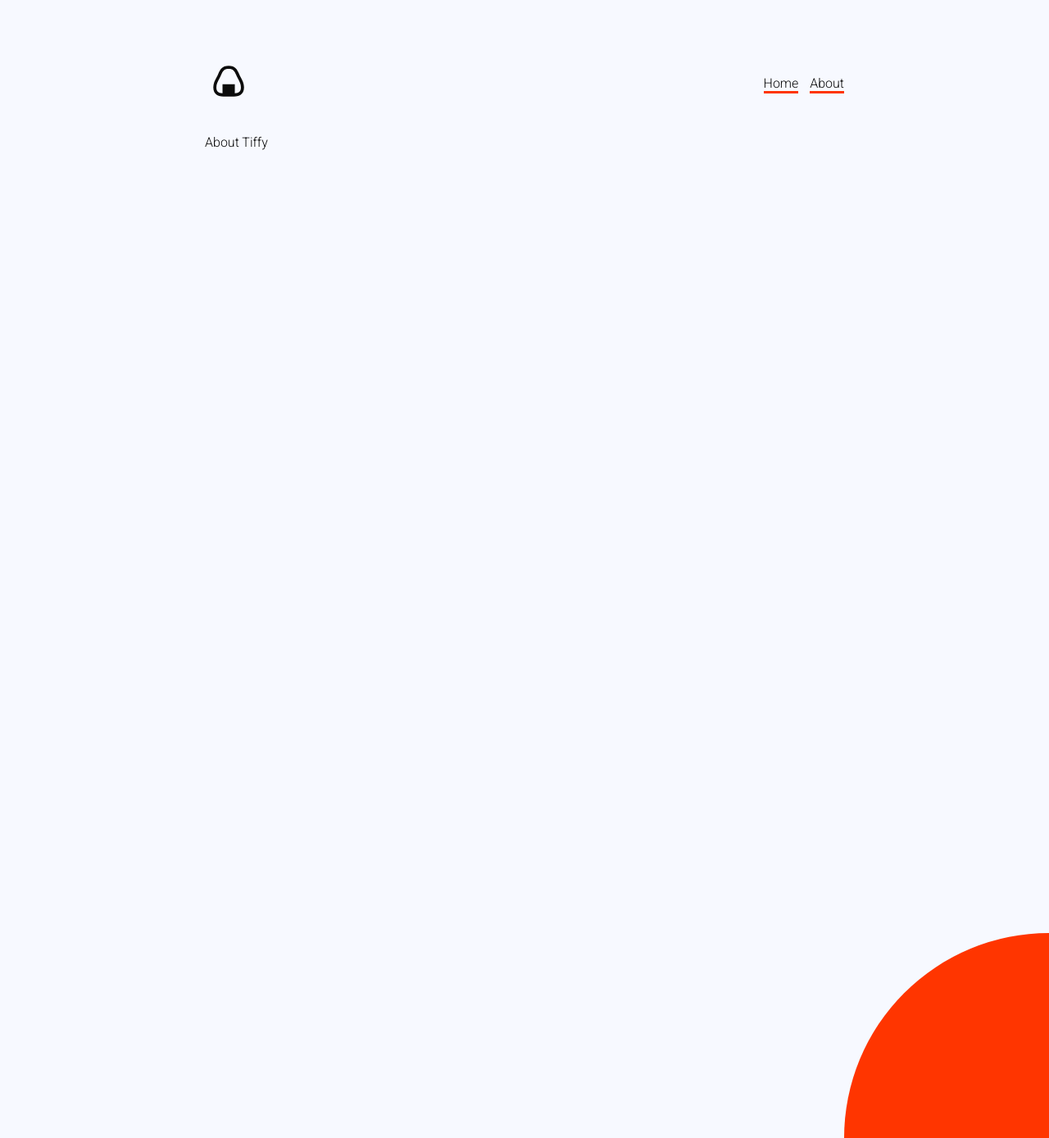
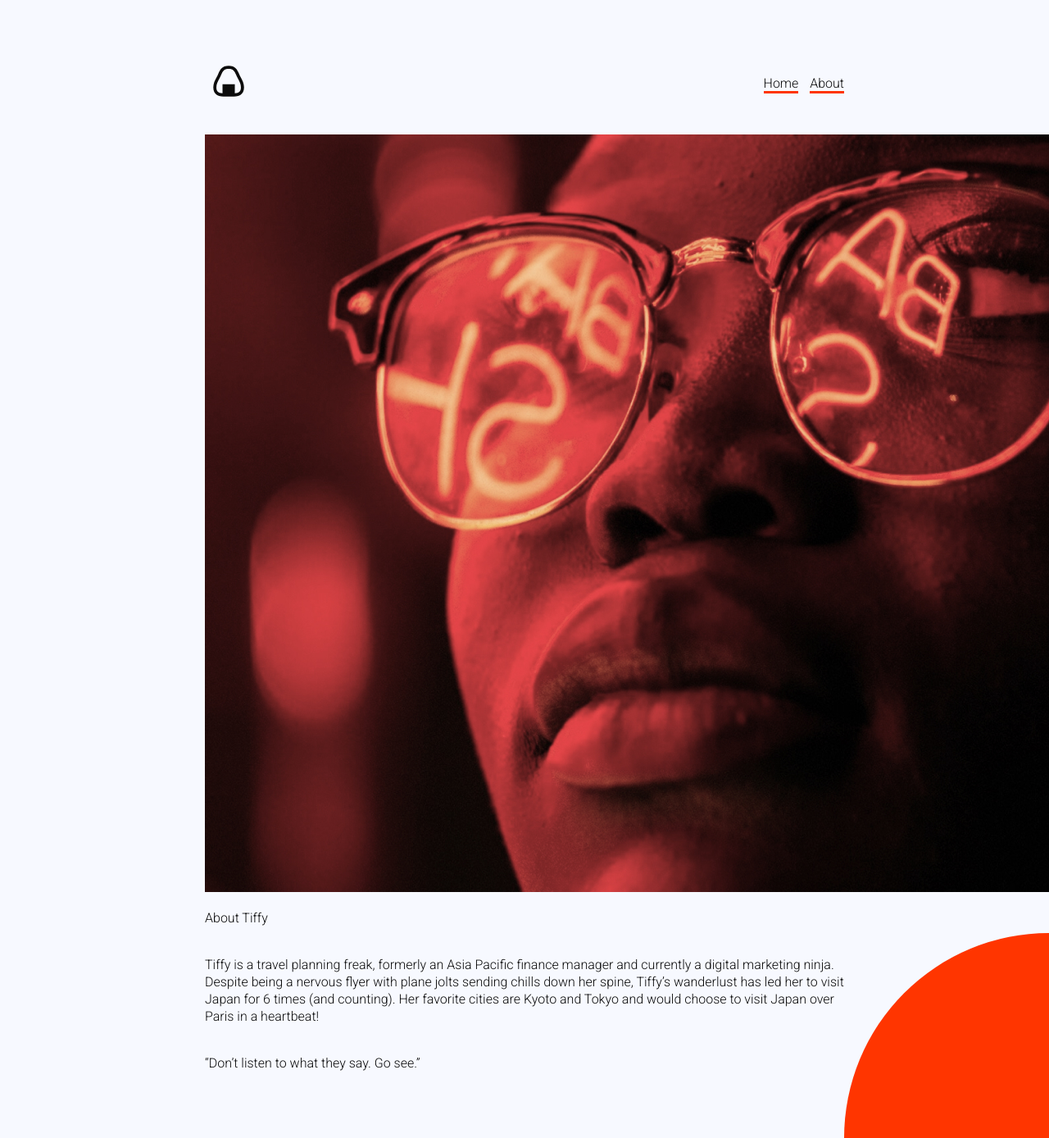
Before and after one commit to Alexcmyk/anightinjapan, a Jekyll site: the page built from about.markdown, in a window 1280 px wide and 1388 px high. Shown: the whole window at 82% size. Built offline with Jekyll 4.4.1, drawn with Linux system fonts in a browser that asks for light colours.

Commit message:
Updated About

```diff
--- a/about.markdown
+++ b/about.markdown
@@ -4,4 +4,12 @@
 layout: default
 ---
 
+![about.jpg](/uploads/about.jpg)
+
 About Tiffy
+
+\
+Tiffy is a travel planning freak, formerly an Asia Pacific finance manager and currently a digital marketing ninja. Despite being a nervous flyer with plane jolts sending chills down her spine, Tiffy’s wanderlust has led her to visit Japan for 6 times (and counting). Her favorite cities are Kyoto and Tokyo and would choose to visit Japan over Paris in a heartbeat!
+
+\
+“Don't listen to what they say. Go see.”
```
